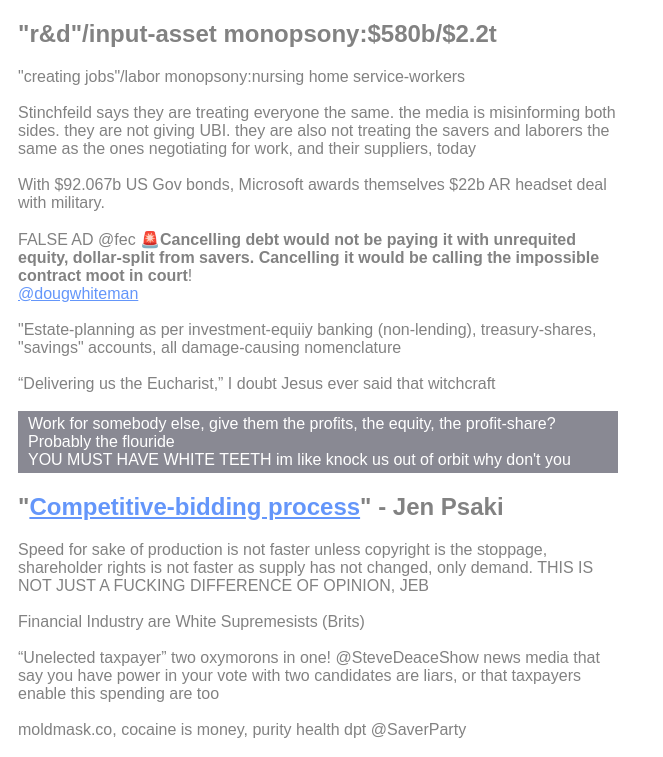
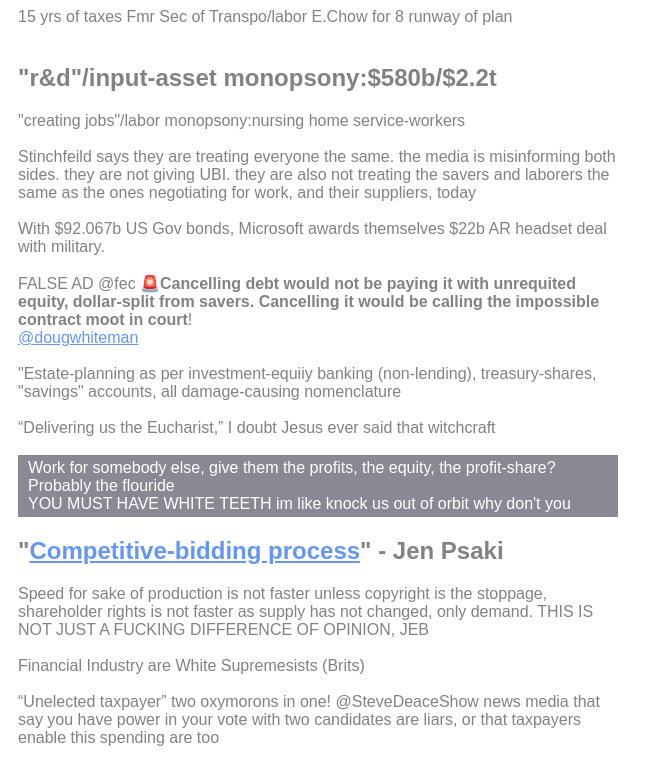
Before and after one commit to NickCarducci/BillBidenOrg, a React (Create React App) app: page / in a window 1280 px wide. Shown: the top 757 px of the page, without its empty margins (0-663 px from the left). Built offline with nearby package versions, Linux system fonts and the light colour scheme.

Commit message:
Update App.js

```diff
--- a/src/App.js
+++ b/src/App.js
@@ -19,6 +19,9 @@
             position: "relative"
           }}
         >
+          15 yrs of taxes Fmr Sec of Transpo/labor E.Chow for 8 runway of plan
+          <br />
+          <br />
           <h2>"r&d"/input-asset monopsony:$580b/$2.2t</h2>
           "creating jobs"/labor monopsony:nursing home service-workers
           <br />
```
